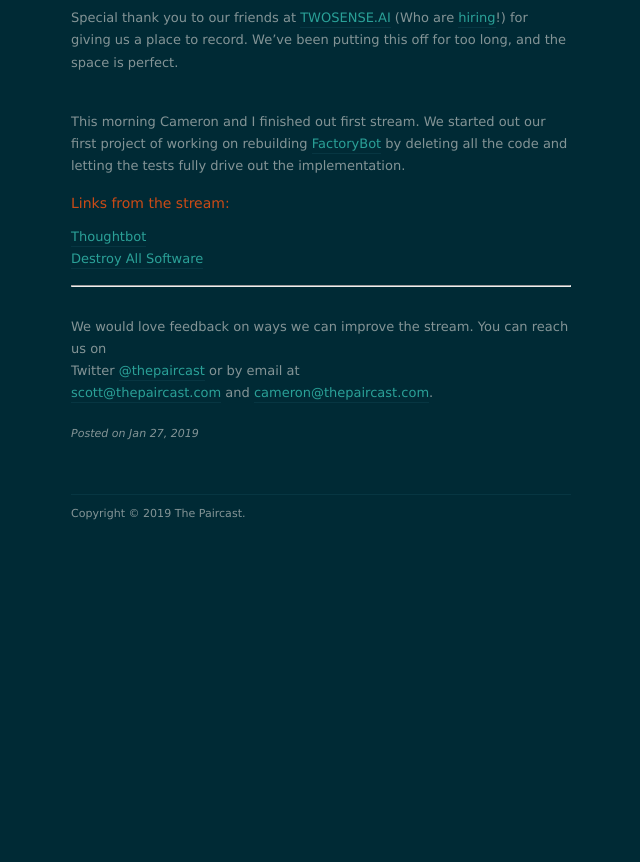
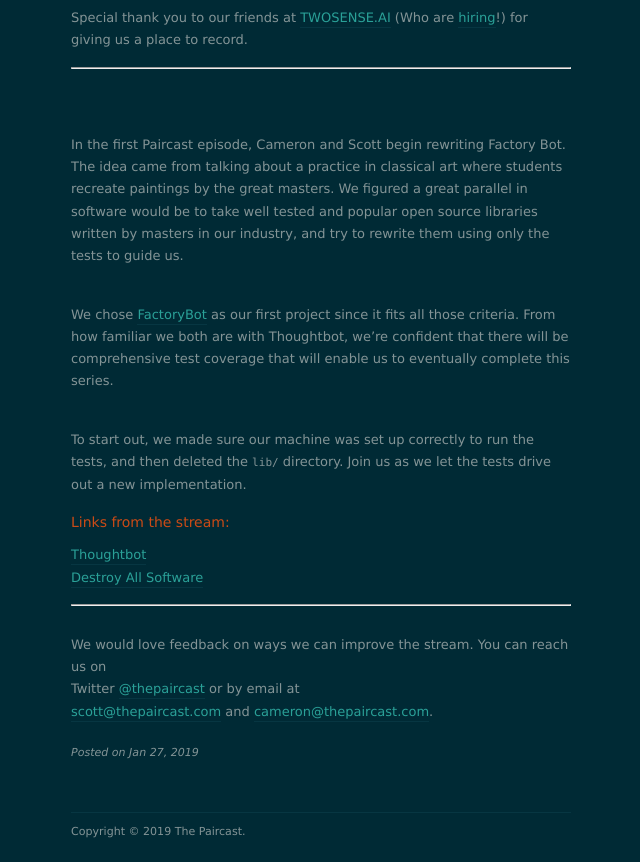
Before and after one commit to ThePaircast/thepaircast.github.io, a Jekyll site: the page built from _posts/2019-01-27-the-paircast-episode-1.markdown, in a window 1280 px wide. Shown: the part 498-1360 px from the top of the page, without its empty margins (319-959 px from the left). Built offline with Jekyll 4.4.1, drawn with Linux system fonts in a browser that asks for light colours; nearby versions of some CDN libraries; before the commit the page ends 1042 px from its top, so only the background shows below that.

Commit message:
Update the blog post

```diff
--- a/_posts/2019-01-27-the-paircast-episode-1.markdown
+++ b/_posts/2019-01-27-the-paircast-episode-1.markdown
@@ -8,12 +8,26 @@
 {% include youtubePlayer.html id="d2Su6qqJRhM" %}
 
 Special thank you to our friends at [TWOSENSE.AI](https://www.twosense.ai) (Who are [hiring](https://www.twosense.ai/jobs/)!) for giving us a place to record.
-We've been putting this off for too long, and the space is perfect.
+<hr/>
+
 <br/>
 <br/>
 
-This morning Cameron and I finished out first stream. We started out our first project of working on rebuilding
-[FactoryBot](https://github.com/thoughtbot/factory_bot) by deleting all the code and letting the tests fully drive out the implementation.
+In the first Paircast episode, Cameron and Scott begin rewriting Factory Bot.
+The idea came from talking about a practice in classical art where students
+recreate paintings by the great masters. We figured a great parallel in software
+would be to take well tested and popular open source libraries written by
+masters in our industry, and try to rewrite them using only the tests to guide
+us.<br/><br/>
+
+We chose [FactoryBot](https://github.com/thoughtbot/factory_bot) as our first
+project since it fits all those criteria. From how familiar we both are with
+Thoughtbot, we're confident that there will be comprehensive test coverage that
+will enable us to eventually complete this series.<br/><br/>
+
+To start out, we made sure our machine was set up correctly to run the tests,
+and then deleted the `lib/` directory. Join us as we let the tests drive out a
+new implementation.
 
 <h3>Links from the stream:</h3>
 [Thoughtbot](https://thoughtbot.com/)<br/>
```
